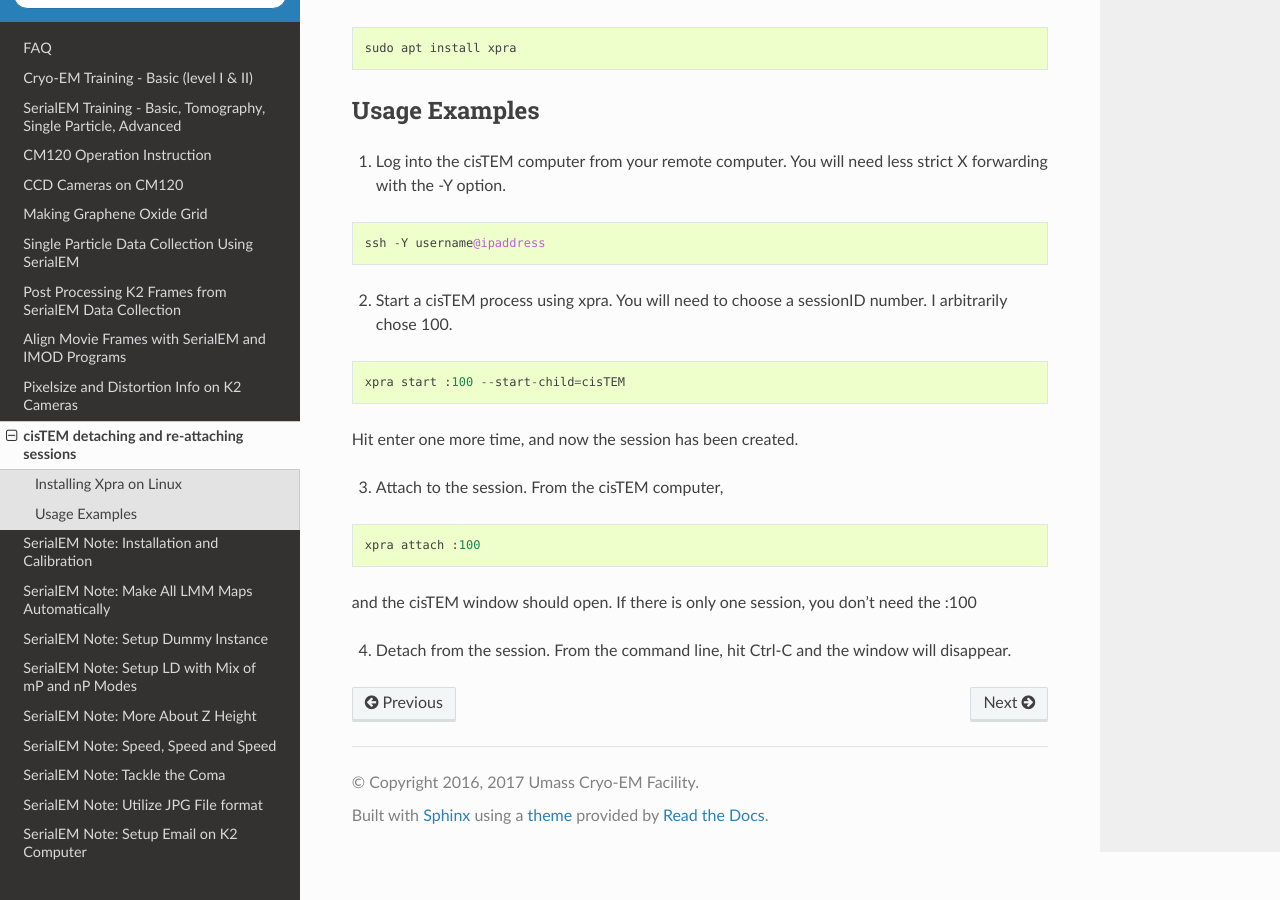
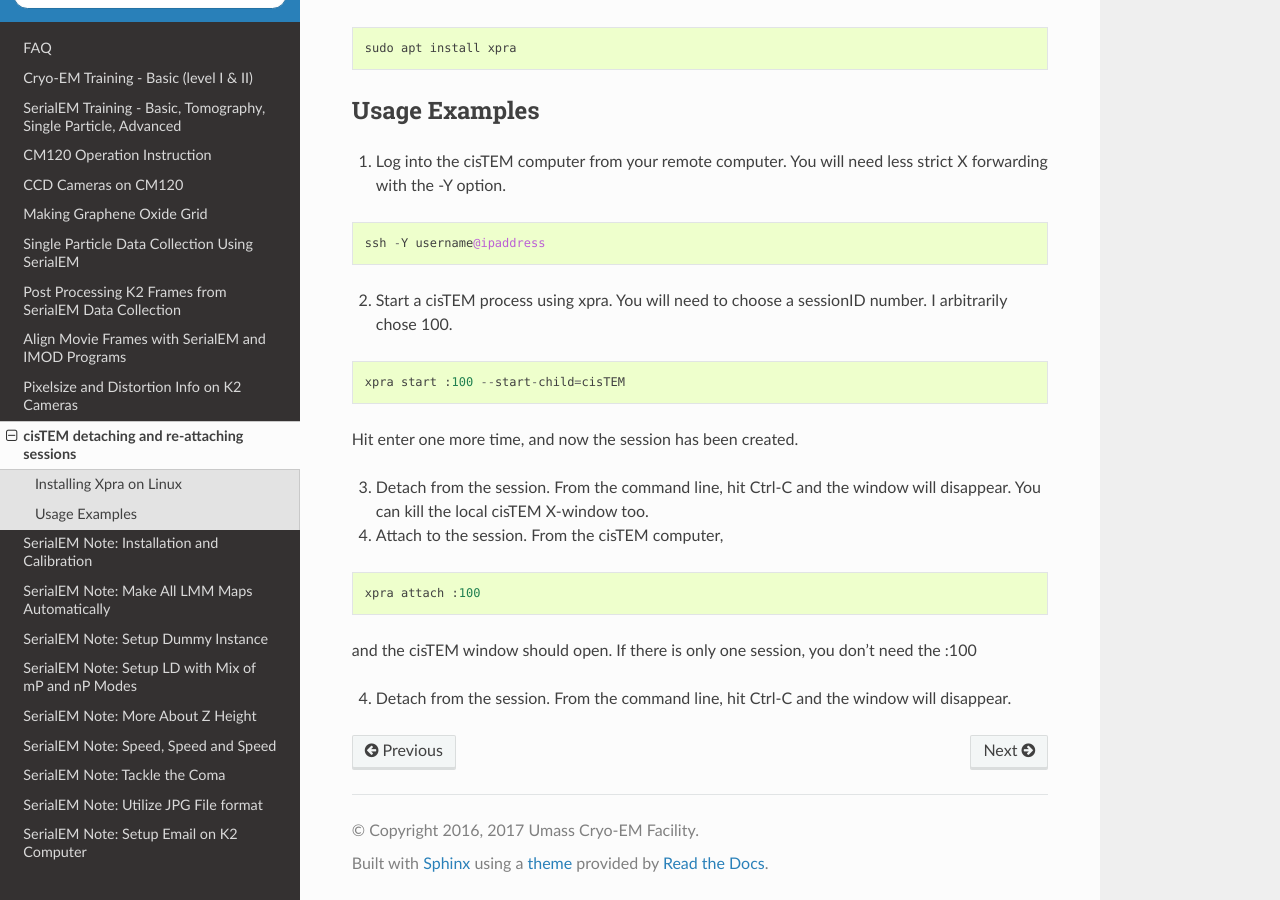
Before and after one commit to xuchen66/sphinx-emdocs, a Sphinx documentation site: the page built from source/detach-and-reattach-cistem.rst, in a window 1280 px wide and 900 px high, scrolled down 977 px. Built offline with Sphinx 7.4.7 and the Read the Docs theme 2.0.0, drawn with Linux system fonts in a browser that asks for light colours; pages that are not in the unit, such as notebooks, are missing from menus.

Commit message:
Update detach-and-reattach-cistem.rst

```diff
--- a/source/detach-and-reattach-cistem.rst
+++ b/source/detach-and-reattach-cistem.rst
@@ -68,7 +68,9 @@
 
 Hit enter one more time, and now the session has been created.
 
-3. Attach to the session. From the cisTEM computer,
+3. Detach from the session. From the command line, hit Ctrl-C and the window will disappear. You can kill the local cisTEM X-window too.
+
+4. Attach to the session. From the cisTEM computer,
 
 .. code-block:: ruby
 
```
